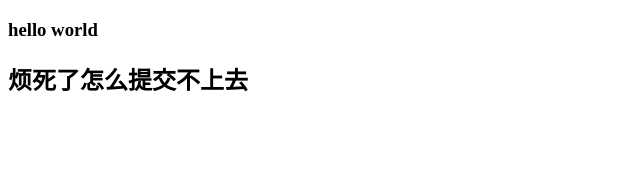
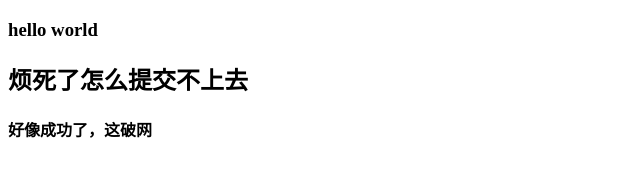
Before and after one commit to gingerzoo/github-demo, a plain HTML site: page index.html in a window 1280 px wide. Shown: the whole page, without its empty margins (0-640 px from the left). Drawn offline with Linux system fonts and the light colour scheme.

Commit message:
劫后余生

```diff
--- a/index.html
+++ b/index.html
@@ -11,6 +11,7 @@
 <body>
     <h3>hello world</h3>
     <h2>烦死了怎么提交不上去</h2>
+    <h4>好像成功了，这破网</h4>
 </body>
 
 </html>
```
